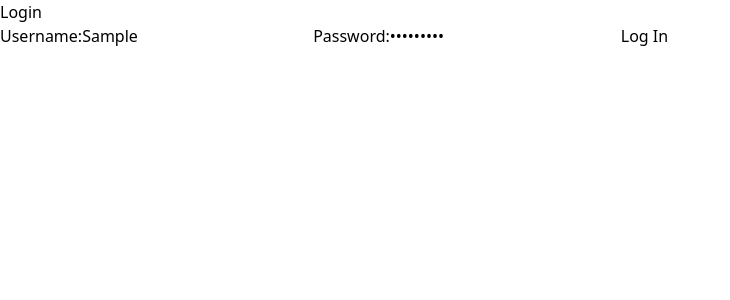
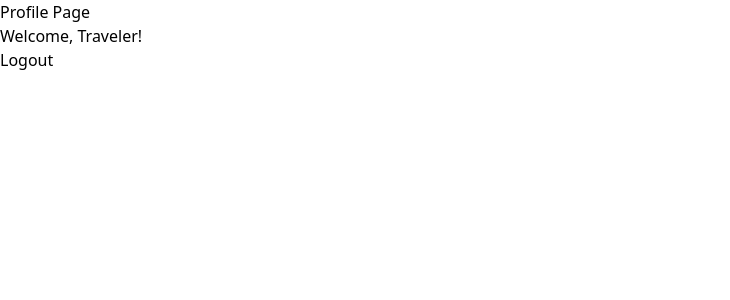
Before and after one commit to oliviacweb/pryon-project-iss, a React (Create React App) app: page /profile in a window 1280 px wide. Both pictures are taken after typing "Sample", "Sample123" into the empty fields and a click on the button "Log In". Shown: the top 300 px of the page, without its empty margins (0-730 px from the left). Built offline with nearby package versions, Linux system fonts and the light colour scheme.

Commit message:
Add basic login/logout feature with Redux

```diff
--- a/package.json
+++ b/package.json
@@ -14,6 +14,7 @@
     "react": "^18.2.0",
     "react-dom": "^18.2.0",
     "react-redux": "^8.1.2",
+    "react-router-dom": "^6.14.2",
     "react-scripts": "5.0.1",
     "sass": "^1.64.2",
     "tailwindcss": "^3.3.3",
@@ -45,6 +46,7 @@
     ]
   },
   "devDependencies": {
-    "@types/react-redux": "^7.1.25"
+    "@types/react-redux": "^7.1.25",
+    "tailwindcss": "^3.3.3"
   }
 }
--- a/src/App.tsx
+++ b/src/App.tsx
@@ -1,10 +1,20 @@
 import React from 'react';
-import LoginPage from "./pages/LoginPage";
+import { useSelector } from 'react-redux';
+import { BrowserRouter as Router, Route, Routes } from 'react-router-dom';
+import { RootState } from './redux/store';
+import LoginPage from './pages/LoginPage';
+import ProfilePage from './pages/ProfilePage';
 
+const App: React.FC = () => {
+  const isAuthenticated = useSelector((state: RootState) => state.auth.isAuthenticated);
 
-function App() {
   return (
-    <LoginPage />
+    <Router>
+    <Routes>
+      <Route path="/" element={!isAuthenticated ? <LoginPage /> : <ProfilePage />} />
+      <Route path="/profile" element={isAuthenticated ? <ProfilePage /> : <LoginPage />} />
+    </Routes>
+  </Router>
   );
 }
 
--- /dev/null
+++ b/src/pages/ProfilePage.tsx
@@ -0,0 +1,24 @@
+import React from 'react';
+// Logout
+import { useDispatch } from 'react-redux';
+import { logout } from '../redux/slices/authSlice';
+
+const ProfilePage: React.FC = () => {
+    const dispatch = useDispatch();
+
+    const handleLogout = () => {
+        dispatch(logout());
+    };
+
+    return (
+        <div>
+            <h2>Profile Page</h2>
+            <p>Welcome, Traveler!</p>
+            <button onClick={handleLogout}>
+                Logout
+            </button>
+        </div>
+    );
+};
+
+export default ProfilePage;
--- a/src/redux/slices/authSlice.ts
+++ b/src/redux/slices/authSlice.ts
@@ -1,4 +1,4 @@
-import { createSlice, PayloadAction } from '@reduxjs/toolkit'
+import { createSlice } from '@reduxjs/toolkit';
 
 interface AuthState {
   isAuthenticated: boolean
```
Also changed, not shown: 1 other file (tests, documents, lock files or other folders).
